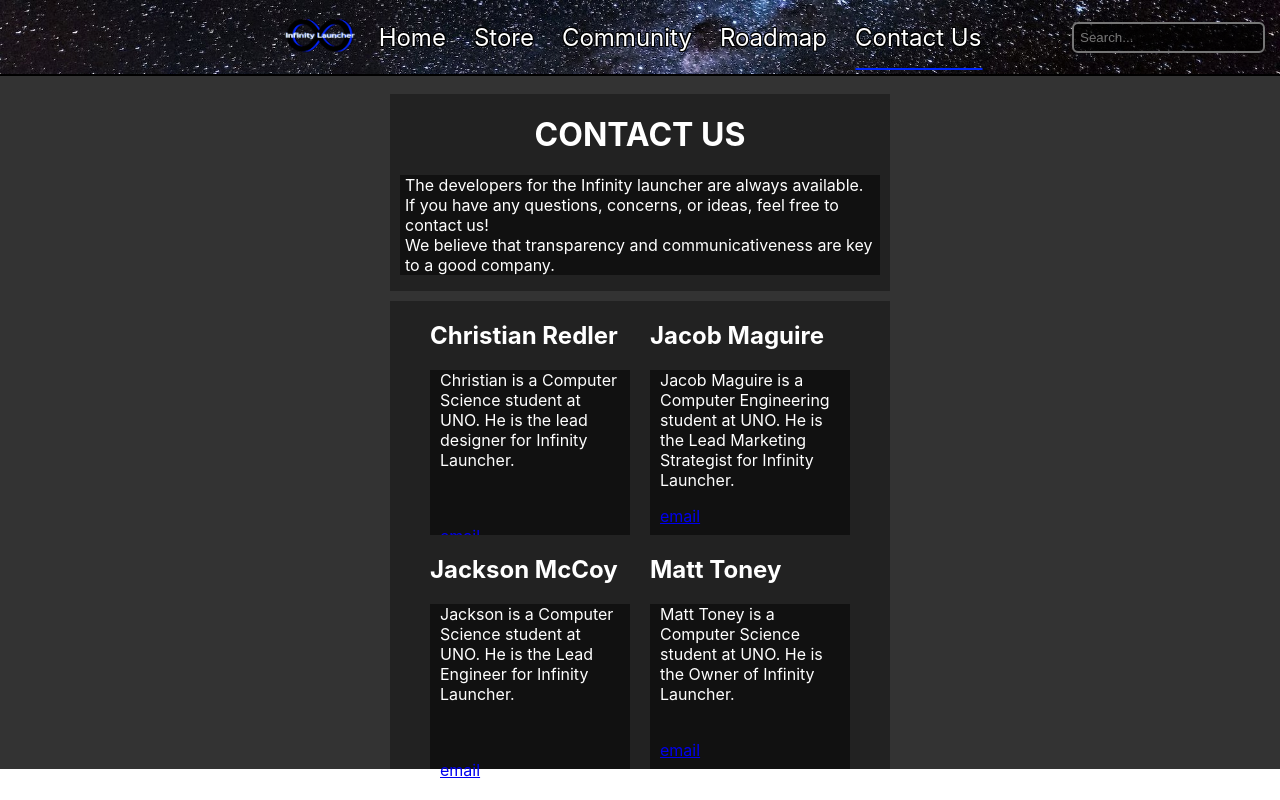
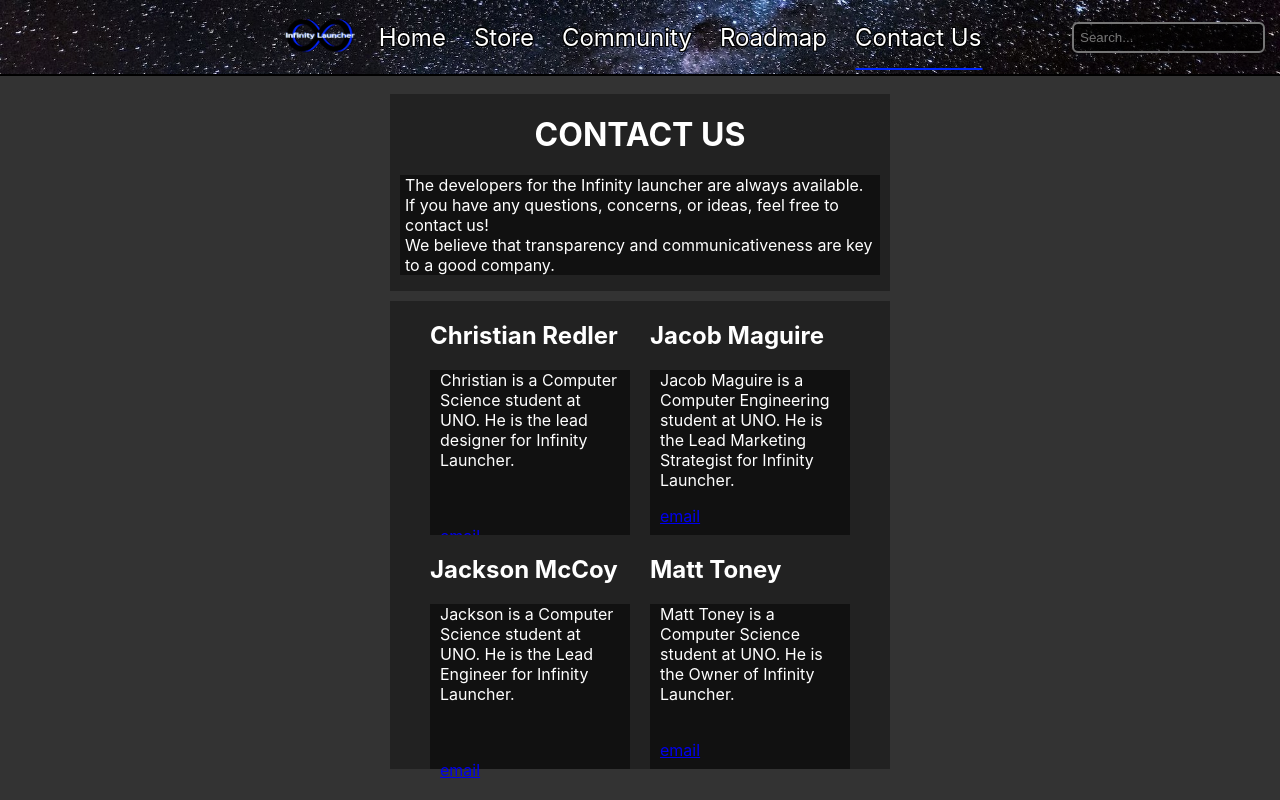
Before and after one commit to jacksonmccoy11/infinity-launcher, a React (Create React App) app: page /contact in a window 1280 px wide. Built offline with nearby package versions, Linux system fonts and the light colour scheme.

Commit message:
remove white on background

```diff
--- a/src/App.css
+++ b/src/App.css
@@ -1,4 +1,6 @@
 .app {
+  background-color: #333333;
+  height: 100vh;
   position: relative;
 }
 
```
